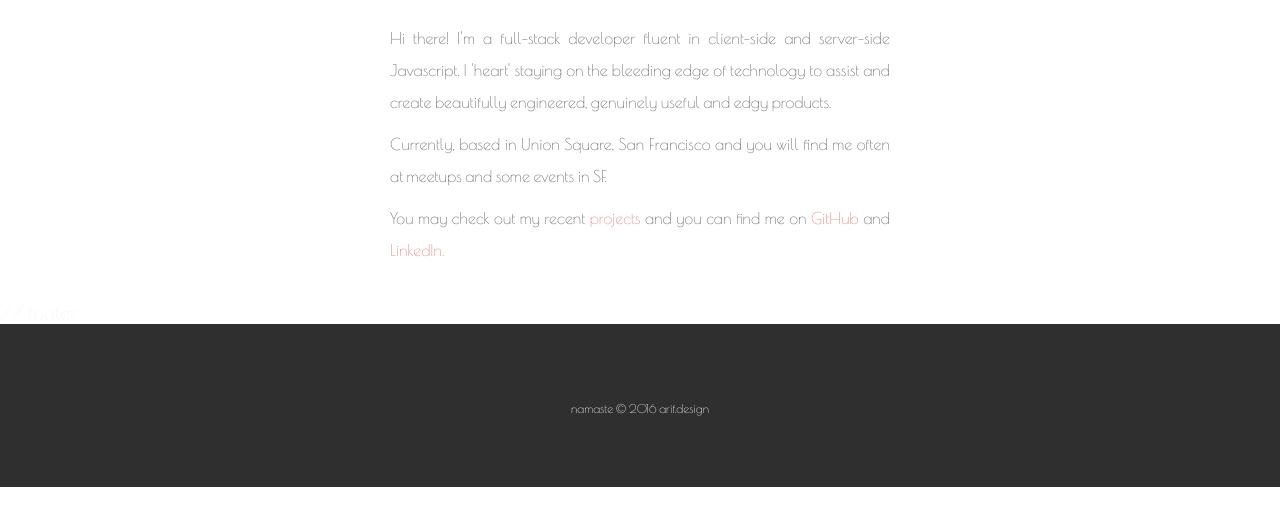
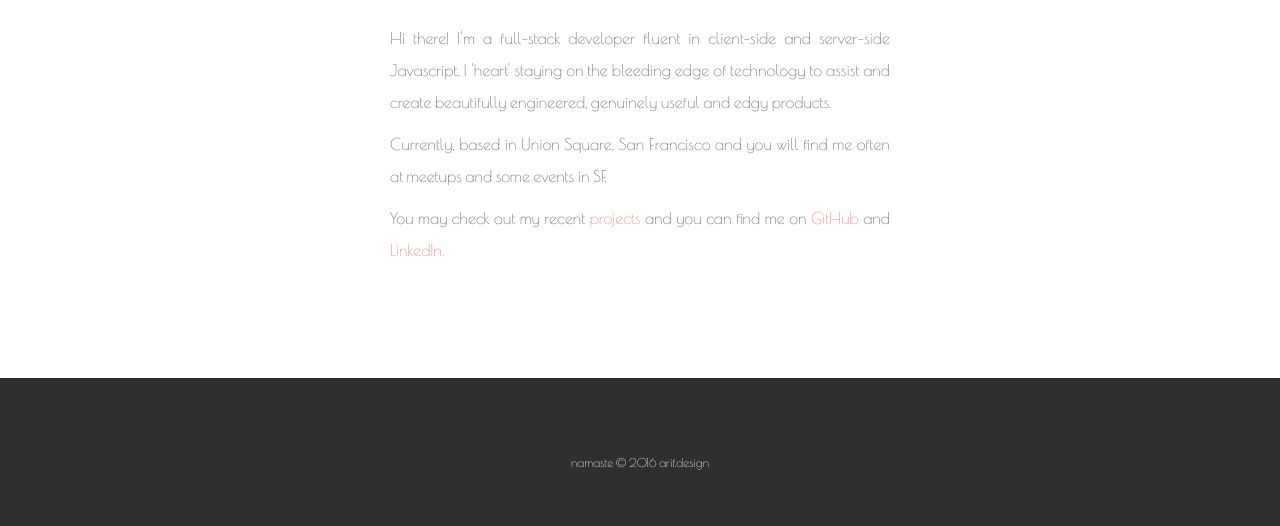
Before and after one commit to ariffurqon/arifdesign, a website: page index.html in a window 1280 px wide. Shown: the part 242-768 px from the top of the page. Drawn offline with nearby package versions, Linux system fonts and the light colour scheme; some packages are replaced by stand-ins of ours.

Commit message:
fixed the sticky footer

```diff
--- a/css/styles.css
+++ b/css/styles.css
@@ -6,7 +6,22 @@ body {
       font: 20px 'Poiret One', Raleway;
   }
   p {font-size: 16px;}
-  /*.margin {margin-bottom: 45px;}*/
+
+  * {margin:0;padding:0;}
+  html, body {height: 100%;}
+  #wrap {min-height: 100%;}
+
+  #main {
+    overflow:auto;
+    padding-bottom: 180px; /* must be same height as the footer */
+  }
+
+  #footer {
+    position: relative;
+    margin-top: -180px; /* negative value of footer height */
+    height: 180px;
+    clear:both;
+  }
 
   .bg-4 {
       background-color: #2f2f2f; /* Black Gray */
--- a/index.html
+++ b/index.html
@@ -22,9 +22,14 @@
 
 </head>
 <body>
+	<div id="wrap">
+		<div id="main">
         <!-- Website Content Goes Here -->
         <div ng-include='"templates/header.html"'></div>
         <div ng-view></div>
+        </div>
+    </div>
         <div ng-include='"templates/footer.html"'></div>
+
 </body>
 </html>
--- a/templates/footer.html
+++ b/templates/footer.html
@@ -1,4 +1,3 @@
-// footer
-<footer class="container-fluid bg-4 text-center">
+<footer id="footer" class="container-fluid bg-4 text-center">
   <div class="copyright"><a href="http://arif.design" target="_blank">namaste © 2016 arif.design</a></div>
 </footer>
```
